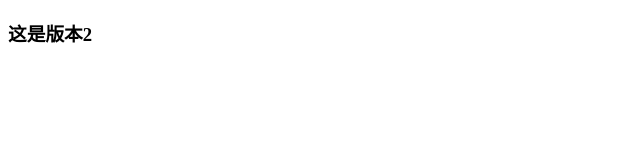
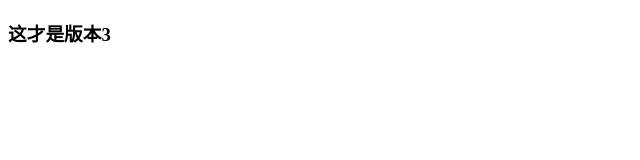
Before and after one commit to virgo-van/van, a plain HTML site: page index.html in a window 1280 px wide. Shown: the full height of the page, 0-640 px from the left. Drawn offline with Linux system fonts and the light colour scheme.

Commit message:
version 3.0

```diff
--- a/index.html
+++ b/index.html
@@ -9,7 +9,7 @@
 </head>
 
 <body>
-    <h3>这是版本2</h3>
+    <h3>这才是版本3</h3>
 </body>
 
 </html>
```
